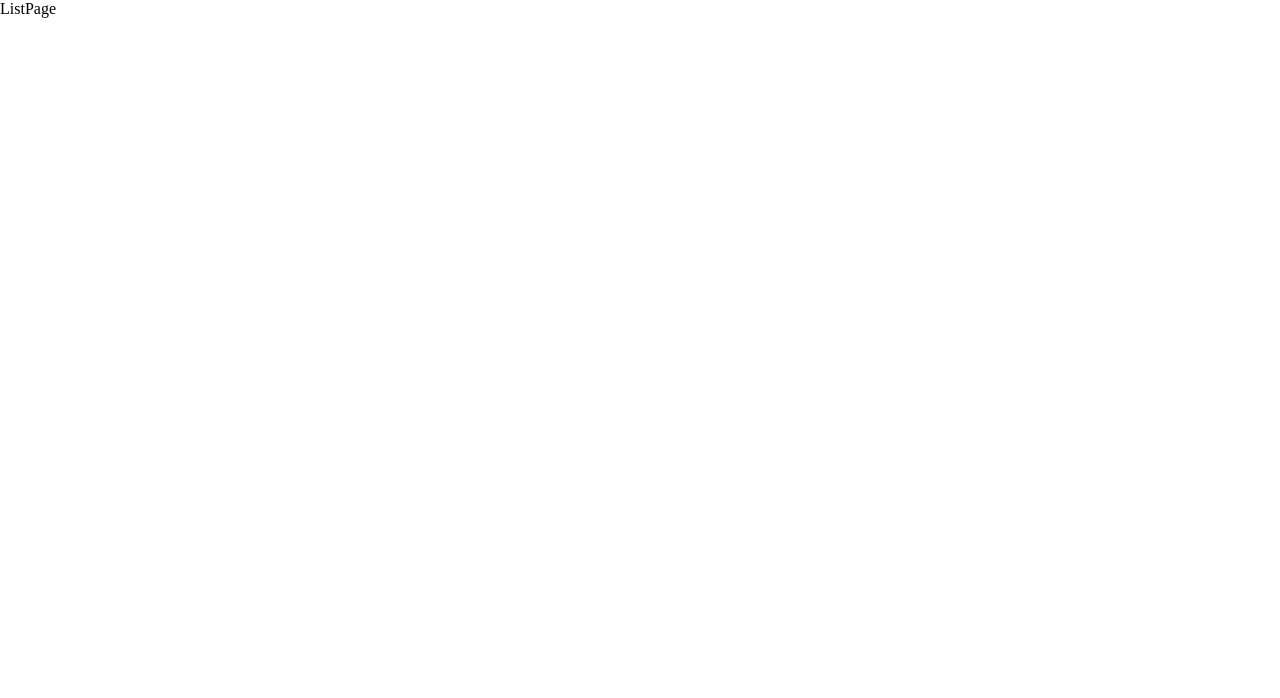
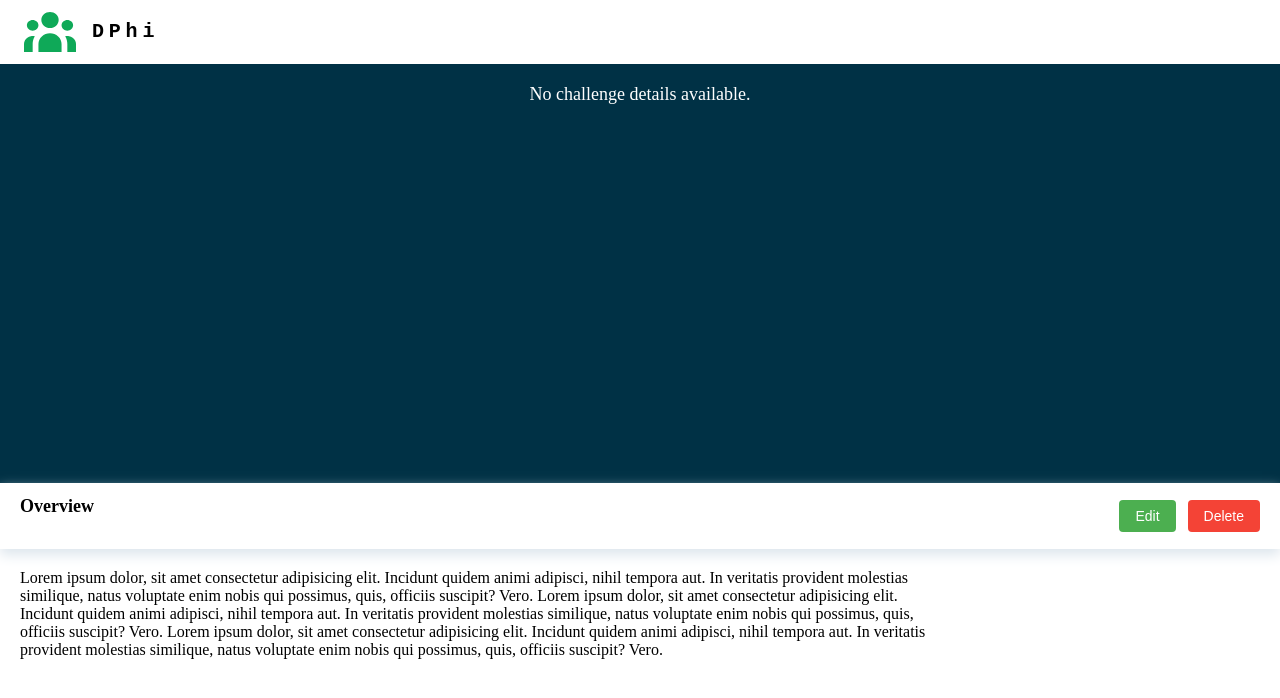
Before and after one commit to arpan-semwal/Hackathon-Dashboard, a React (Vite) app in the folder frontend/: page /List in a window 1280 px wide. Shown: the top 698 px of the page. Built offline with nearby package versions, Linux system fonts and the light colour scheme.

Commit message:
Delete-functionality

```diff
--- /dev/null
+++ b/frontend/src/components/EditAndDelete/EditAndDelete.css
@@ -0,0 +1,39 @@
+.edit {
+	width: 100%;
+	height: 66px;
+	box-shadow: 0px 6px 12px 0px #DDE6ED;
+	display: flex;
+	justify-content: space-between;
+	align-items: center;
+	padding: 0 20px; /* Increased padding to prevent overflow */
+	background-color: #ffffff; /* Add background color if needed */
+	box-sizing: border-box; /* Include padding in width calculation */
+  }
+
+  .title {
+	font-size: 18px;
+	font-weight: 600;
+  }
+
+  .actions {
+	display: flex;
+	gap: 12px; /* Increased gap between buttons */
+  }
+
+  .edit-button, .delete-button {
+	border: none;
+	padding: 8px 16px;
+	font-size: 14px;
+	cursor: pointer;
+	border-radius: 4px; /* Optional: rounded corners */
+  }
+
+  .edit-button {
+	background-color: #4CAF50; /* Green */
+	color: white;
+  }
+
+  .delete-button {
+	background-color: #f44336; /* Red */
+	color: white;
+  }
--- /dev/null
+++ b/frontend/src/components/EditAndDelete/EditAndDetail.jsx
@@ -0,0 +1,31 @@
+/* eslint-disable react/prop-types */
+import { useContext } from "react";
+import { useNavigate } from "react-router-dom";
+import { ChallengeContext } from "../../context/ChallengeContext.jsx";
+import "./EditAndDelete.css";
+
+export default function EditAndDetail({ challenge }) {
+  const { setChallenges } = useContext(ChallengeContext);
+  const navigate = useNavigate();
+
+  const handleEditClick = () => {
+    navigate('/challenge', { state: { challenge } });
+  };
+
+  const handleDeleteClick = () => {
+    setChallenges(prevChallenges =>
+      prevChallenges.filter(c => c.challengeName !== challenge.challengeName)
+    );
+    navigate('/'); // Navigate to homepage after deleting
+  };
+
+  return (
+    <div className="edit">
+      <div className="title">Overview</div>
+      <div className="actions">
+        <button className="edit-button" onClick={handleEditClick}>Edit</button>
+        <button className="delete-button" onClick={handleDeleteClick}>Delete</button>
+      </div>
+    </div>
+  );
+}
--- /dev/null
+++ b/frontend/src/components/ListDetail/ListDetail.css
@@ -0,0 +1,49 @@
+.list-container {
+	width: 100%;
+	height: 419px;
+	background: #003145;
+	padding: 20px;
+	box-sizing: border-box;
+	color: #fff;
+  }
+
+  .challenge-details {
+	display: flex;
+	flex-direction: column;
+	align-items: center;
+	justify-content: center;
+	height: 100%;
+  }
+
+  .challenge-name {
+	font-size: 24px;
+	font-weight: bold;
+	margin-bottom: 10px;
+  }
+
+  .start-date-box {
+	width: 464px;
+	height: 34px;
+	margin-top: 10px;
+	border-radius: 5px 0px 0px 0px;
+	background: transparent; /* This makes it invisible */
+	opacity: 1; /* Adjust as needed, 0 makes it fully invisible */
+	color: #fff; /* Text color */
+	display: flex;
+	align-items: center;
+	justify-content: center;
+	font-size: 18px;
+	position: relative;
+	top: 160px;
+	left: 130px;
+  }
+
+  .challenge-end-date {
+	font-size: 18px;
+	margin-bottom: 10px;
+  }
+
+  .no-details {
+	text-align: center;
+	font-size: 18px;
+  }
--- /dev/null
+++ b/frontend/src/components/ListDetail/ListDetail.jsx
@@ -0,0 +1,20 @@
+/* eslint-disable react/prop-types */
+import "./ListDetail.css";
+
+export default function ListDetail({ challenge }) {
+  return (
+    <div className="list-container">
+      {challenge ? (
+        <div className="challenge-details">
+          <h2 className="challenge-name">{challenge.challengeName}</h2>
+          <div className="start-date-box">
+            Start Date: {new Date(challenge.startDate).toLocaleDateString()}
+          </div>
+          <p className="challenge-end-date">End Date: {new Date(challenge.endDate).toLocaleDateString()}</p>
+        </div>
+      ) : (
+        <p className="no-details">No challenge details available.</p>
+      )}
+    </div>
+  );
+}
--- /dev/null
+++ b/frontend/src/components/OverView/OverView.css
@@ -0,0 +1,9 @@
+.overview {
+	width: 926px;
+	height: 322px;
+
+
+
+	padding: 20px; /* Optional: Add padding inside the div */
+
+  }
--- /dev/null
+++ b/frontend/src/components/OverView/OverView.jsx
@@ -0,0 +1,17 @@
+import "./OverView.css";
+
+export default function OverView() {
+  return (
+    <div className="overview">
+      Lorem ipsum dolor, sit amet consectetur adipisicing elit. Incidunt quidem animi adipisci, nihil tempora aut.
+	   In veritatis provident molestias similique,
+	   natus voluptate enim nobis qui possimus, quis, officiis suscipit? Vero.
+      Lorem ipsum dolor, sit amet consectetur adipisicing elit. Incidunt quidem animi adipisci, nihil tempora aut.
+	   In veritatis provident molestias similique,
+	   natus voluptate enim nobis qui possimus, quis, officiis suscipit? Vero.
+      Lorem ipsum dolor, sit amet consectetur adipisicing elit. Incidunt quidem animi adipisci, nihil tempora aut.
+	   In veritatis provident molestias similique,
+	   natus voluptate enim nobis qui possimus, quis, officiis suscipit? Vero.
+    </div>
+  );
+}
--- a/frontend/src/components/Post/Post.jsx
+++ b/frontend/src/components/Post/Post.jsx
@@ -40,10 +40,11 @@ export default function Post({ challenge }) {
     updateCountdown();
     const intervalId = setInterval(updateCountdown, 60000); // Update every minute
     return () => clearInterval(intervalId);
+  // eslint-disable-next-line react/prop-types
   }, [challenge.startDate, challenge.endDate]);
 
   const handleParticipateClick = () => {
-    navigate('/list'); // Navigate to ListPage when button is clicked
+    navigate('/list', { state: { challenge } }); // Pass challenge data to ListPage
   };
 
   return (
--- a/frontend/src/context/ChallengeContext.jsx
+++ b/frontend/src/context/ChallengeContext.jsx
@@ -1,13 +1,16 @@
 import { createContext, useState, useEffect } from "react";
 
+// Create a context for managing challenges
 export const ChallengeContext = createContext();
 
 export function ChallengeProvider({ children }) {
+  // Load challenges from localStorage or initialize with an empty array
   const [challenges, setChallenges] = useState(() => {
     const savedChallenges = localStorage.getItem("challenges");
     return savedChallenges ? JSON.parse(savedChallenges) : [];
   });
 
+  // Save challenges to localStorage whenever they are updated
   useEffect(() => {
     localStorage.setItem("challenges", JSON.stringify(challenges));
   }, [challenges]);
--- a/frontend/src/pages/ChallengePage/ChallengePage.jsx
+++ b/frontend/src/pages/ChallengePage/ChallengePage.jsx
@@ -1,6 +1,6 @@
-import { useContext, useState, useRef } from "react";
+import { useContext, useState, useRef, useEffect } from "react";
 import { ChallengeContext } from "../../context/ChallengeContext.jsx";
-import { useNavigate } from "react-router-dom";
+import { useLocation, useNavigate } from "react-router-dom";
 import Navbar from "../../components/Navbar/Navbar";
 import "./ChallengePage.css";
 import uploadIcon from "../../assets/assets/icons/bxs_cloud-upload.svg";
@@ -15,10 +15,23 @@ export default function ChallengePage() {
 
   const { setChallenges } = useContext(ChallengeContext);
   const navigate = useNavigate();
-
+  const location = useLocation();
   const fileInputRef = useRef(null);
 
-  const handleCreateChallenge = () => {
+  useEffect(() => {
+    // Check if challenge data is passed for editing
+    if (location.state && location.state.challenge) {
+      const { challenge } = location.state;
+      setChallengeName(challenge.challengeName);
+      setStartDate(challenge.startDate);
+      setEndDate(challenge.endDate);
+      setLevel(challenge.level);
+      setDescription(challenge.description);
+      setImage(challenge.image);
+    }
+  }, [location.state]);
+
+  const handleCreateOrUpdateChallenge = () => {
     const newChallenge = {
       challengeName,
       startDate,
@@ -28,8 +41,18 @@ export default function ChallengePage() {
       image
     };
 
-    // This correctly updates the challenges array without overriding
-    setChallenges(prevChallenges => [...prevChallenges, newChallenge]);
+    // If challenge exists in the context, update it; otherwise, add a new one
+    setChallenges(prevChallenges => {
+      if (location.state && location.state.challenge) {
+        // Update existing challenge
+        return prevChallenges.map(challenge =>
+          challenge.challengeName === location.state.challenge.challengeName ? newChallenge : challenge
+        );
+      } else {
+        // Add new challenge
+        return [...prevChallenges, newChallenge];
+      }
+    });
 
     navigate("/");
   };
@@ -54,7 +77,7 @@ export default function ChallengePage() {
       <Navbar className="navbar" />
 
       <div className="challenge-details">
-        <h2>Challenge Details</h2>
+        <h2>{location.state && location.state.challenge ? "Edit Challenge" : "Create Challenge"}</h2>
       </div>
 
       <div className="challenge-info">
@@ -106,7 +129,9 @@ export default function ChallengePage() {
           <option value="Medium">Medium</option>
           <option value="Hard">Hard</option>
         </select>
-        <button onClick={handleCreateChallenge}>Create Challenge</button>
+        <button onClick={handleCreateOrUpdateChallenge}>
+          {location.state && location.state.challenge ? "Update Challenge" : "Create Challenge"}
+        </button>
       </div>
     </div>
   );
--- a/frontend/src/pages/List/ListPage.jsx
+++ b/frontend/src/pages/List/ListPage.jsx
@@ -1,9 +1,20 @@
-
+import { useLocation } from 'react-router-dom';
+import "./ListPage.css";
+import Navbar from "../../components/Navbar/Navbar";
+import ListDetail from "../../components/ListDetail/ListDetail";
+import EditAndDetail from "../../components/EditAndDelete/EditAndDetail";
+import OverView from "../../components/OverView/OverView";
 
 export default function ListPage() {
+  const location = useLocation();
+  const { challenge } = location.state || {}; // Retrieve challenge data from location.state
+
   return (
-	<div>
-	  ListPage
-	</div>
-  )
+    <div>
+      <Navbar />
+      <ListDetail challenge={challenge} /> {/* Pass challenge data */}
+      <EditAndDetail challenge={challenge} /> {/* Pass challenge data */}
+      <OverView challenge={challenge} /> {/* Pass challenge data */}
+    </div>
+  );
 }
```
